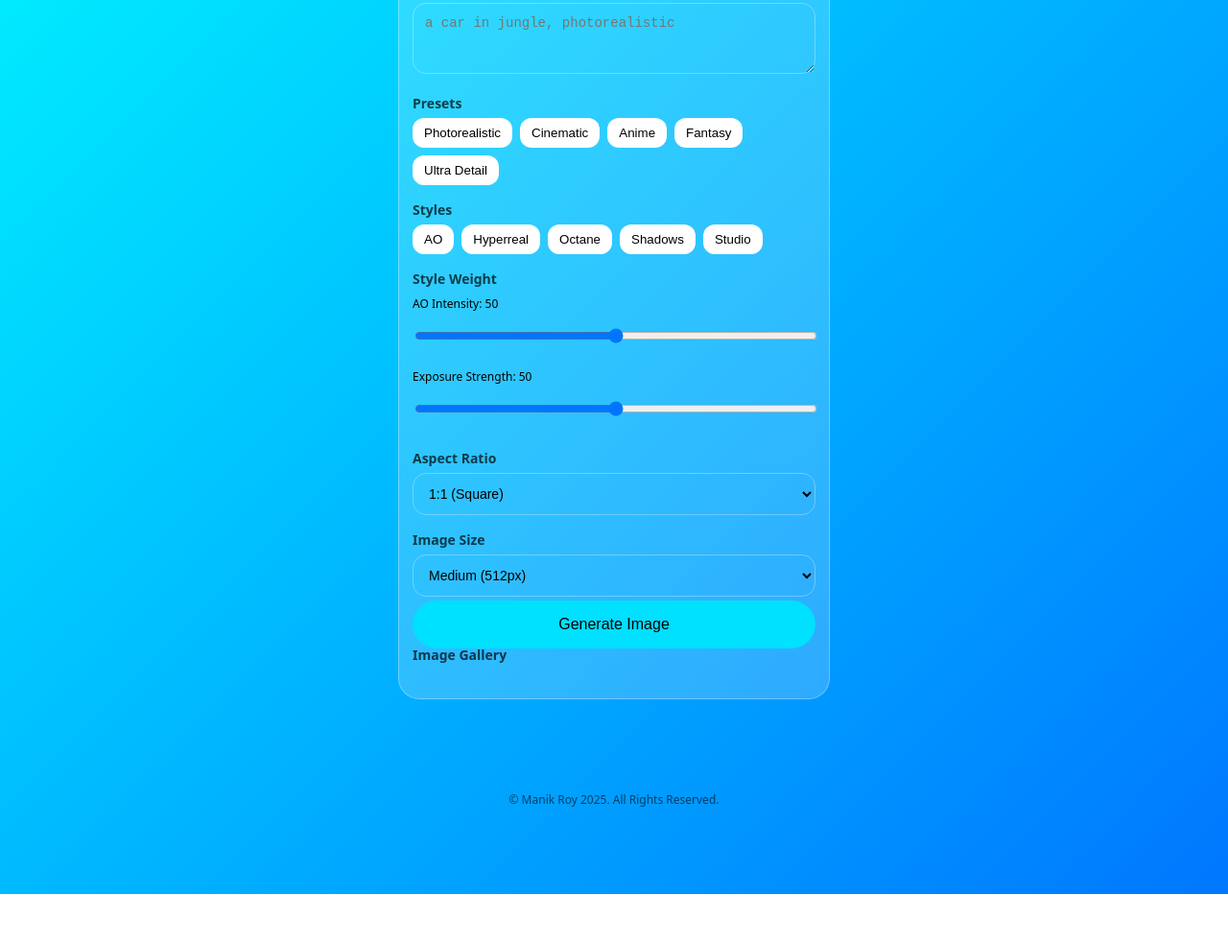
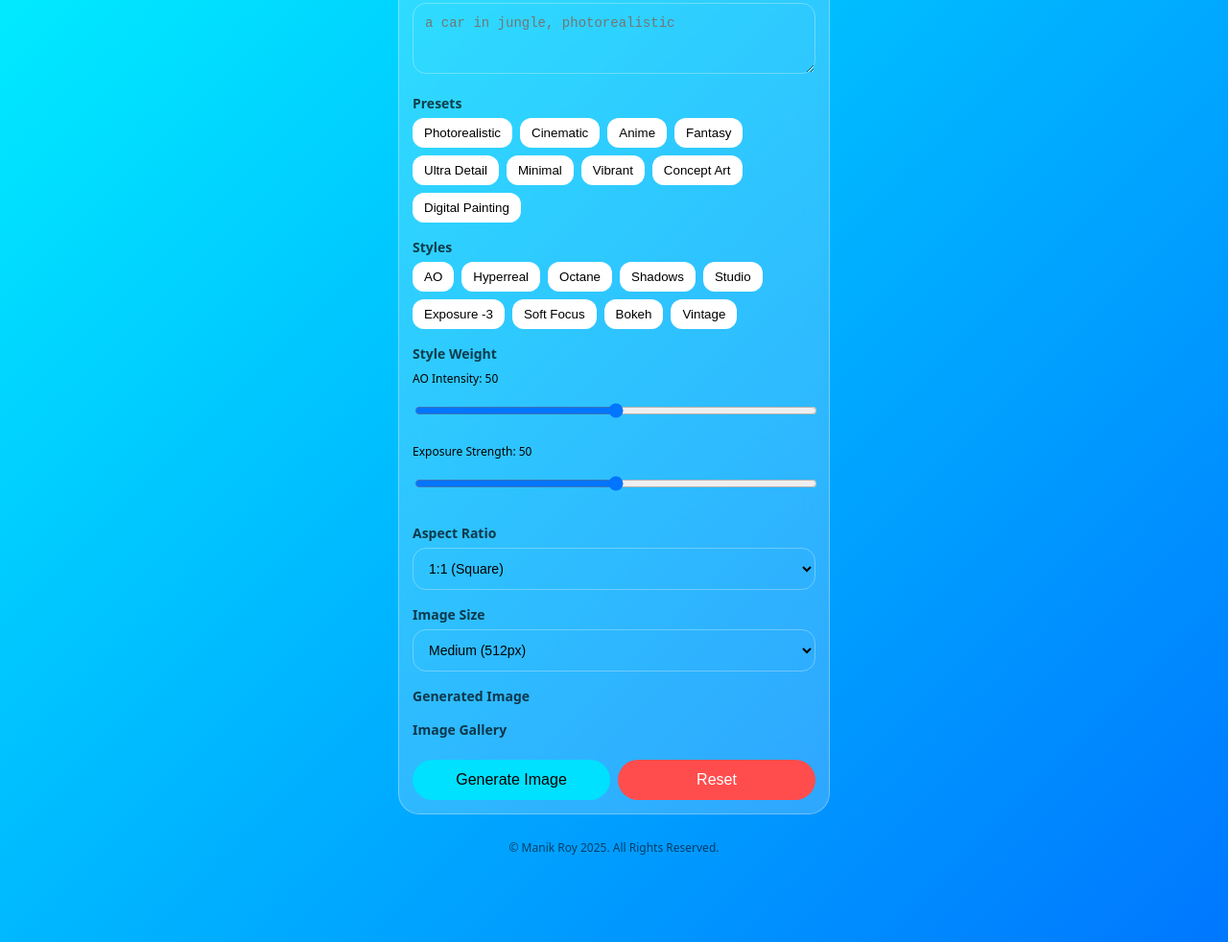
Before and after one commit to pixnum-hub/Picgoy, a plain HTML site: page index.html in a window 1280 px wide. Shown: the part 114-1096 px from the top of the page at 96% size. Before the commit the page ends 1046 px from the top, so only its background shows below. Drawn offline with Linux system fonts and the light colour scheme.

Commit message:
Add files via upload

```diff
--- a/index.html
+++ b/index.html
@@ -82,26 +82,34 @@ button{
   border-radius:50%;
 }
 
+/* Sticky buttons inside app frame */
 .sticky-bar{
-  position:sticky;
-  bottom:0;
-  padding:10px;
+  display:flex;
+  gap:8px;
+  margin-top:10px;
+  justify-content:center;
 }
 .sticky-bar button{
-  width:100%;
-  max-width:420px;
-  margin:auto;
-  display:block;
-  padding:16px;
-  border-radius:999px;
+  flex:1;
+  padding:12px;
+  border-radius:24px;
   font-size:16px;
   background:#00e0ff;
+  min-width:120px;
+}
+.sticky-bar button.reset{
+  background:#ff4d4d;
+  color:#fff;
 }
 
+/* Gallery */
 .gallery{
   display:grid;
   grid-template-columns:repeat(2,1fr);
   gap:8px;
+  max-height:300px;
+  overflow-y:auto;
+  margin-bottom:16px;
 }
 .gallery-item{
   position:relative;
@@ -128,6 +136,11 @@ button{
   right:50px;
   background:#ff4d4d;
   color:#fff;
+}
+
+/* Progress Bar */
+#progressBar{
+  transition: width 0.2s ease;
 }
 
 footer{
@@ -160,6 +173,10 @@ footer{
 <button onclick="togglePreset('anime style')">Anime</button>
 <button onclick="togglePreset('fantasy art')">Fantasy</button>
 <button onclick="togglePreset('ultra detailed')">Ultra Detail</button>
+<button onclick="togglePreset('minimal')">Minimal</button>
+<button onclick="togglePreset('vibrant colors')">Vibrant</button>
+<button onclick="togglePreset('concept art')">Concept Art</button>
+<button onclick="togglePreset('digital painting')">Digital Painting</button>
 </div>
 </div>
 
@@ -172,6 +189,10 @@ footer{
 <button onclick="toggleStyle('high octane render')">Octane</button>
 <button onclick="toggleStyle('dramatic shadows')">Shadows</button>
 <button onclick="toggleStyle('studio lighting')">Studio</button>
+<button onclick="toggleStyle('exposure compensation -3')">Exposure -3</button>
+<button onclick="toggleStyle('soft focus')">Soft Focus</button>
+<button onclick="toggleStyle('bokeh')">Bokeh</button>
+<button onclick="toggleStyle('vintage')">Vintage</button>
 </div>
 </div>
 
@@ -206,10 +227,17 @@ footer{
 </select>
 </div>
 
+<!-- PROGRESS BAR -->
+<div class="segment" id="progressContainer" style="display:none;">
+  <div style="background:#ccc;border-radius:12px;height:12px;width:100%;">
+    <div id="progressBar" style="background:#00e0ff;height:12px;width:0%;border-radius:12px;"></div>
+  </div>
+</div>
+
 <!-- OUTPUT -->
 <div class="segment">
 <h3>Generated Image</h3>
-<img id="output" style="width:100%;border-radius:16px;display:none">
+<img id="output" style="width:100%;border-radius:16px;display:none" onclick="this.style.display='none'">
 </div>
 
 <!-- GALLERY -->
@@ -218,12 +246,13 @@ footer{
 <div class="gallery" id="gallery"></div>
 </div>
 
+<!-- Sticky Generate + Reset Buttons inside app frame -->
+<div class="sticky-bar">
+<button onclick="generate()">Generate Image</button>
+<button class="reset" onclick="resetApp()">Reset</button>
 </div>
 
-<!-- Sticky Generate Button -->
-<div class="sticky-bar">
-<button onclick="generate()">Generate Image</button>
-</div>
+</div> <!-- end app-frame -->
 
 <!-- Install PWA Button -->
 <button id="installBtn" style="position:fixed;bottom:80px;right:10px;padding:10px;border-radius:12px;background:#00e0ff;color:#fff;display:none;">Install Picgoy</button>
@@ -234,29 +263,19 @@ footer{
 let presets=[], styles=[];
 
 // Dark mode toggle
-function toggleDark(){
-  document.body.classList.toggle('dark');
-}
+function toggleDark(){ document.body.classList.toggle('dark'); }
 
 // Toggle preset ON/OFF
 function togglePreset(p){
-  if(presets.includes(p)){
-    presets = presets.filter(x=>x!==p);
-  } else {
-    presets.push(p);
-    checkConflicts();
-  }
+  if(presets.includes(p)){ presets = presets.filter(x=>x!==p); }
+  else{ presets.push(p); checkConflicts(); }
   updatePrompt();
 }
 
 // Toggle style ON/OFF
 function toggleStyle(s){
-  if(styles.includes(s)){
-    styles = styles.filter(x=>x!==s);
-  } else {
-    styles.push(s);
-    checkConflicts();
-  }
+  if(styles.includes(s)){ styles = styles.filter(x=>x!==s); }
+  else{ styles.push(s); checkConflicts(); }
   updatePrompt();
 }
 
@@ -283,25 +302,38 @@ function calculateSize(ratio,base){
   return {w,h};
 }
 
-// Generate image
+// Generate image with progress bar
 function generate(){
   const basePrompt=document.getElementById("prompt").value.trim();
   if(!basePrompt){alert("Enter a prompt");return;}
-
   const full=[basePrompt,...presets,...styles].join(", ");
   const ratio=document.getElementById("ratio").value;
   const base=parseInt(document.getElementById("imgSize").value);
   const {w,h}=calculateSize(ratio,base);
+  const url=`https://image.pollinations.ai/prompt/${encodeURIComponent(full)}?width=${w}&height=${h}`;
 
-  const ao=document.getElementById("aoSlider").value;
-  const exp=document.getElementById("expSlider").value;
+  // Show progress bar
+  const progressContainer = document.getElementById("progressContainer");
+  const progressBar = document.getElementById("progressBar");
+  progressContainer.style.display="block";
+  progressBar.style.width="0%";
 
-  const url=`https://image.pollinations.ai/prompt/${encodeURIComponent(full)}?width=${w}&height=${h}`;
+  // Animate progress bar until image loads
+  let progress = 0;
+  const interval = setInterval(()=>{
+    if(progress < 90) progress += 5;
+    progressBar.style.width = progress + "%";
+  },100);
 
   const img=document.getElementById("output");
   img.src=url;
   img.style.display="block";
-  img.onload=()=>addToGallery(url);
+  img.onload=()=>{
+    clearInterval(interval);
+    progressBar.style.width="100%";
+    setTimeout(()=>progressContainer.style.display="none",300);
+    addToGallery(url);
+  };
 }
 
 // Add image to gallery with save and delete buttons
@@ -309,46 +341,47 @@ function addToGallery(src){
   const g=document.getElementById("gallery");
   const container=document.createElement("div");
   container.className='gallery-item';
-
   const im=document.createElement("img");
   im.src=src;
   im.onclick=()=>window.open(src,"_blank");
-
   const saveBtn=document.createElement("button");
   saveBtn.innerText="Save";
   saveBtn.className="save-btn save";
-  saveBtn.onclick=(e)=>{
-    e.stopPropagation();
-    const a=document.createElement('a');
-    a.href=src;
-    a.download="Picgoy.png";
-    a.click();
-  };
-
+  saveBtn.onclick=(e)=>{ e.stopPropagation(); const a=document.createElement('a'); a.href=src; a.download="Picgoy.png"; a.click(); };
   const delBtn=document.createElement("button");
   delBtn.innerText="Delete";
   delBtn.className="save-btn delete";
-  delBtn.onclick=(e)=>{
-    e.stopPropagation();
-    container.remove();
-  };
+  delBtn.onclick=(e)=>{ e.stopPropagation(); container.remove(); };
+  container.appendChild(im); container.appendChild(saveBtn); container.appendChild(delBtn);
+  g.prepend(container);
+}
 
-  container.appendChild(im);
-  container.appendChild(saveBtn);
-  container.appendChild(delBtn);
-  g.prepend(container);
+// Reset all inputs (gallery remains visible)
+function resetApp(){
+  document.getElementById('prompt').value = '';
+  presets = [];
+  styles = [];
+  document.getElementById('aoSlider').value = 50;
+  document.getElementById('aoVal').innerText = 50;
+  document.getElementById('expSlider').value = 50;
+  document.getElementById('expVal').innerText = 50;
+  document.getElementById('ratio').selectedIndex = 0;
+  document.getElementById('imgSize').selectedIndex = 1;
+
+  // Hide only generated image
+  const img = document.getElementById('output');
+  img.style.display = 'none';
+  img.src = '';
 }
 
 // PWA Install button
 let deferredPrompt;
 const installBtn = document.getElementById('installBtn');
-
 window.addEventListener('beforeinstallprompt', (e)=>{
   e.preventDefault();
   deferredPrompt = e;
   installBtn.style.display = 'block';
 });
-
 installBtn.addEventListener('click', async ()=>{
   installBtn.style.display = 'none';
   deferredPrompt.prompt();
```
